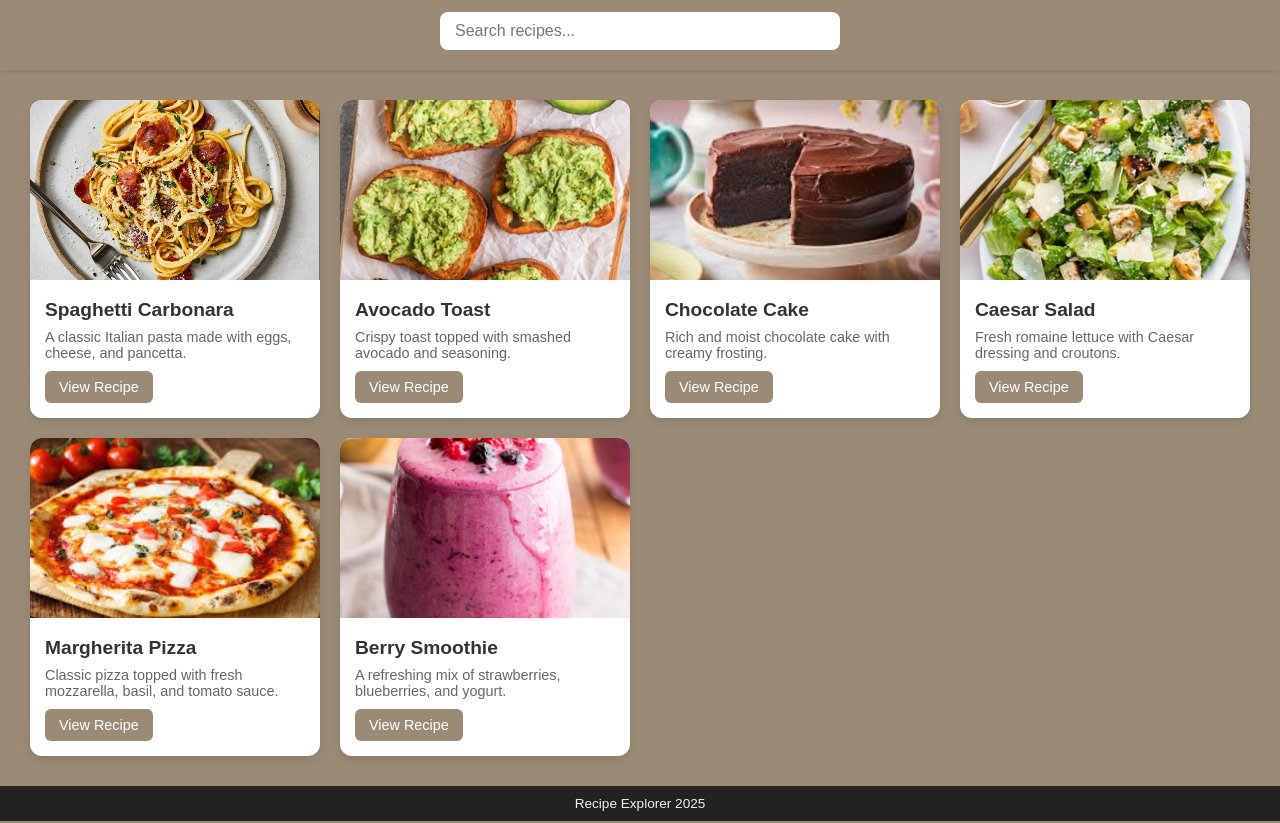
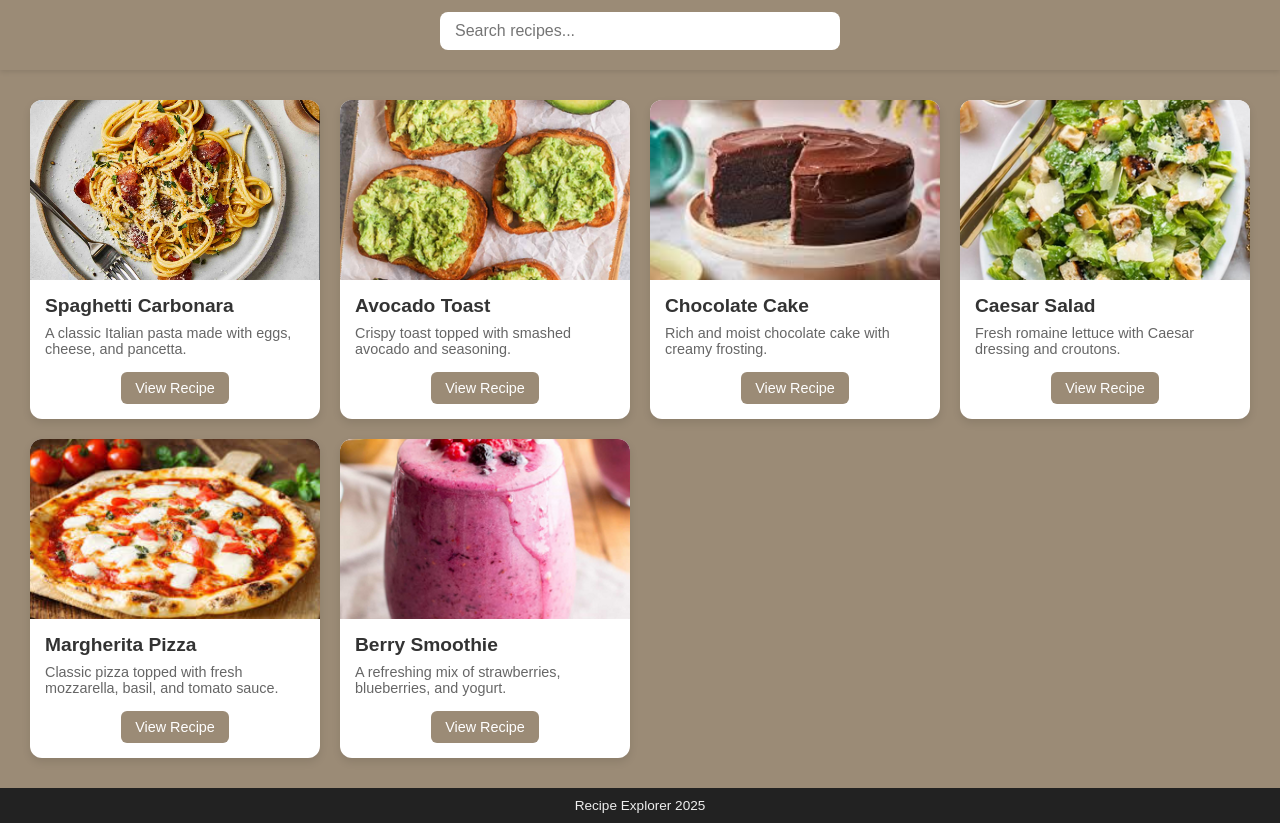
Before and after one commit to ABHISHEKUPAI/recipe-explorer, a plain HTML site: page index.html in a window 1280 px wide. Shown: the part 60-883 px from the top of the page. Drawn offline with Linux system fonts and the light colour scheme.

Commit message:
fixing issue #10

```diff
--- a/style.css
+++ b/style.css
@@ -40,6 +40,9 @@ header input {
 }
 
 .recipe-card {
+  display: flex;
+  flex-direction: column;
+  justify-content: space-between;
   background: #fff;
   border-radius: 12px;
   overflow: hidden;
@@ -59,6 +62,9 @@ header input {
 
 .recipe-card .content {
   padding: 15px;
+  flex-grow: 1;
+  display: flex;
+  flex-direction: column;
 }
 
 .recipe-card h3 {
@@ -85,6 +91,8 @@ footer {
   padding: 8px 14px;
   background-color: #9b8b76;
   color: #fff;
+  align-self: center;
+  margin-top: 15px;
   border: none;
   border-radius: 6px;
   cursor: pointer;
```
